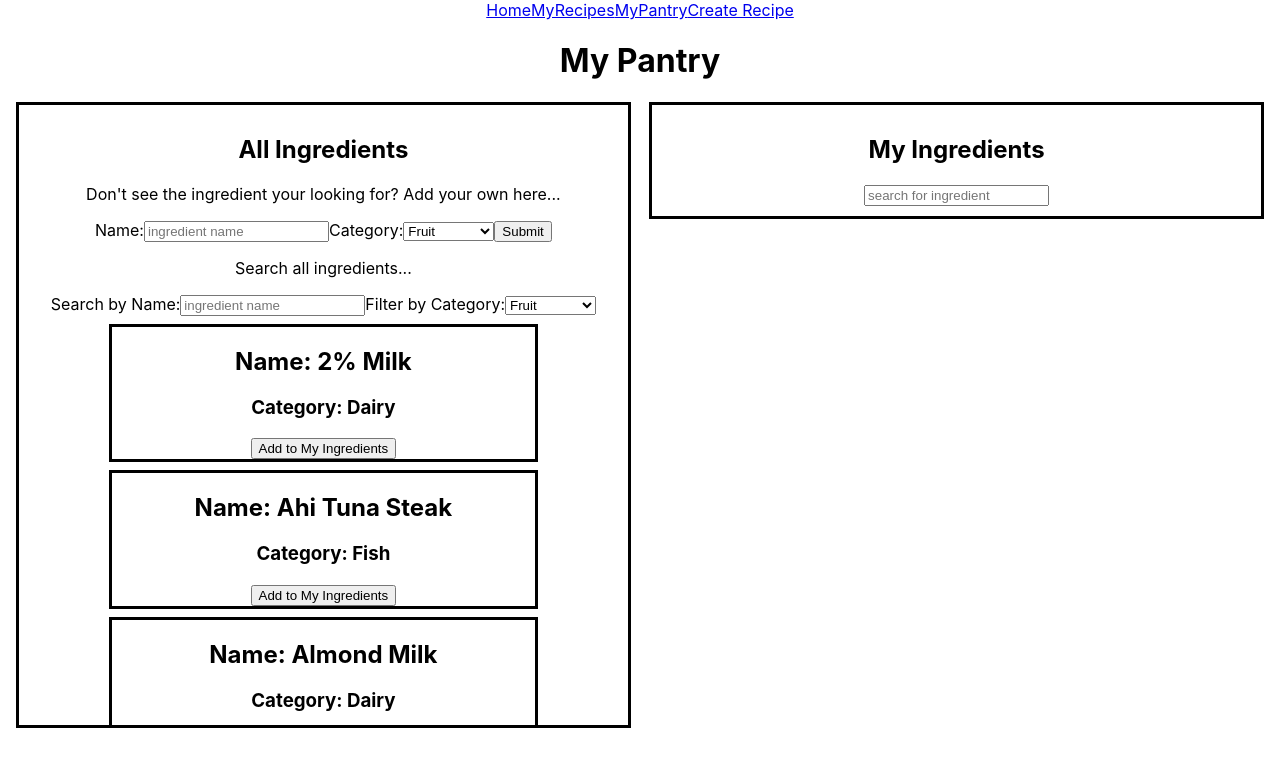
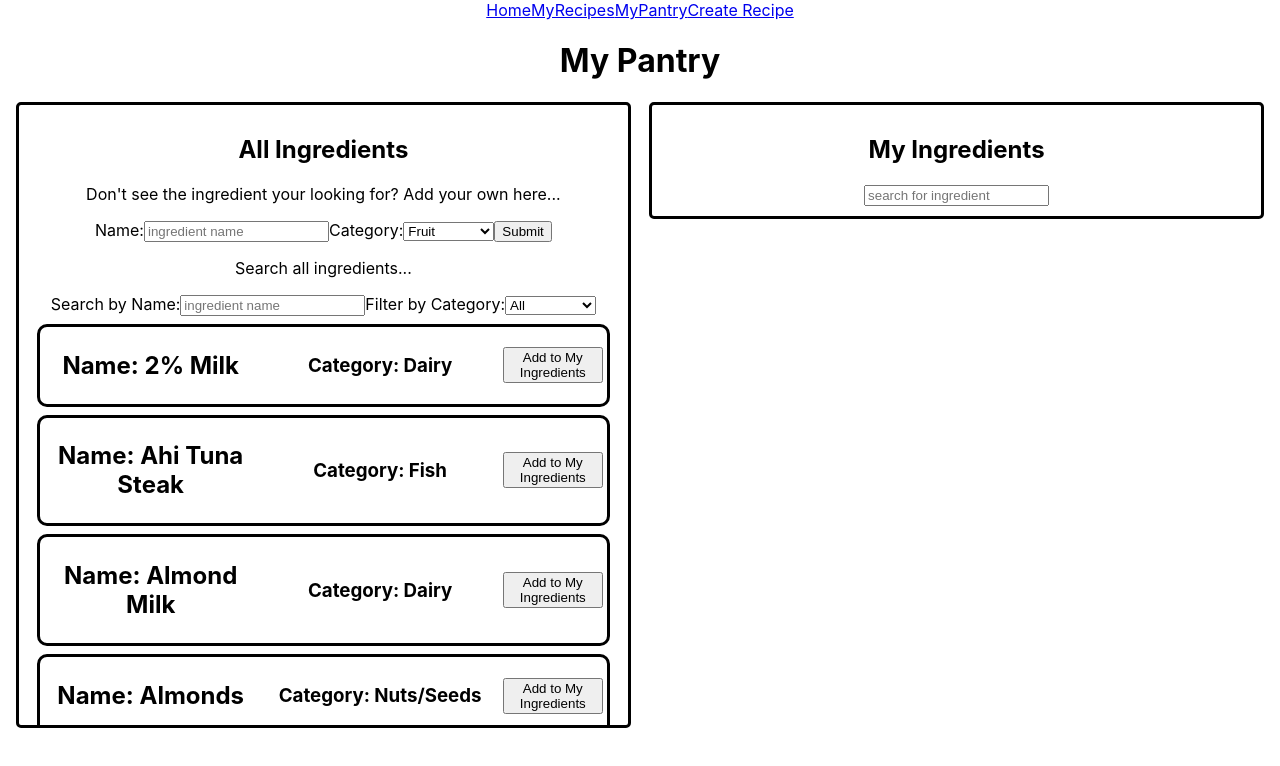
Before and after one commit to Convosable/MyPantry, a React (Create React App) app: page /mypantry in a window 1280 px wide. Shown: the top 766 px of the page. Built offline with nearby package versions, Linux system fonts and the light colour scheme; data requests are answered from the project's data file.

Commit message:
adds filter by category functionality with search by name simultaneously

```diff
--- a/db.json
+++ b/db.json
@@ -270,7 +270,7 @@
     },
     {
       "name": "Beef T-bone Steak",
-      "category": "Fruit",
+      "category": "Meat",
       "id": 53
     },
     {
--- a/src/MyPantry.js
+++ b/src/MyPantry.js
@@ -8,6 +8,16 @@ function MyPantry({ingredientsList, myIngredientsList, handleIngredientChange, i
         category: "Fruit"
     })
     const [search, setSearch] = useState('')
+    const [filter, setFilter] = useState('All')
+
+    const filterByCategory = ingredientsList.filter(i => {
+        if(filter === 'All') {
+            return i
+        } else {
+            return i.category === filter}
+    })
+
+    const filterBySearch = filterByCategory.filter(i => i.name.toLowerCase().includes(search.toLowerCase()))
 
     function handleSubmit(e) {
         e.preventDefault();
@@ -41,7 +51,13 @@ function MyPantry({ingredientsList, myIngredientsList, handleIngredientChange, i
         setSearch(e.target.value)
     }
 
-    const filterBySearch = ingredientsList.filter(i => i.name.toLowerCase().includes(search.toLowerCase()))
+    function handleFilter(e) {
+        setFilter(e.target.value)
+    }
+
+
+
+
 
     return (
         <div>
@@ -73,7 +89,8 @@ function MyPantry({ingredientsList, myIngredientsList, handleIngredientChange, i
                     <input onChange = {handleSearch} type="text" placeholder="ingredient name" value = {search}></input>
                 </label>
                 <label>Filter by Category:
-                        <select name="category">
+                        <select onChange = {handleFilter} name="category" value = {filter}>
+                            <option value="All">All</option>
                             <option value="Fruit">Fruit</option>
                             <option value="Vegetable">Vegetable</option>
                             <option value="Meat">Meat</option>
--- a/src/index.css
+++ b/src/index.css
@@ -14,14 +14,17 @@ code {
 
 .ingredientcard{
   border-style: solid;
-  margin-left: 5rem;
-  margin-right: 5rem;
-  margin-top: .5rem;
-  /* display: flex;
-  justify-content: space-between; */
+  margin: 0.5rem;
+  padding: 0.25rem;
+  display: grid;
+  grid-template-columns: 1fr 1fr 100px;
+  column-gap: 1rem;
+  align-items: center;
+  border-radius: 10px;
 }
 
 .ingredientcontainer {
+  border-radius: 5px;
   margin-left: 1rem;
   margin-right: .5rem;
   border-style: solid;
@@ -33,6 +36,7 @@ code {
 }
 
 .myingredientcontainer {
+  border-radius: 5px;
   margin-right: 1rem;
   margin-left: .5rem;
   border-style: solid;
```
